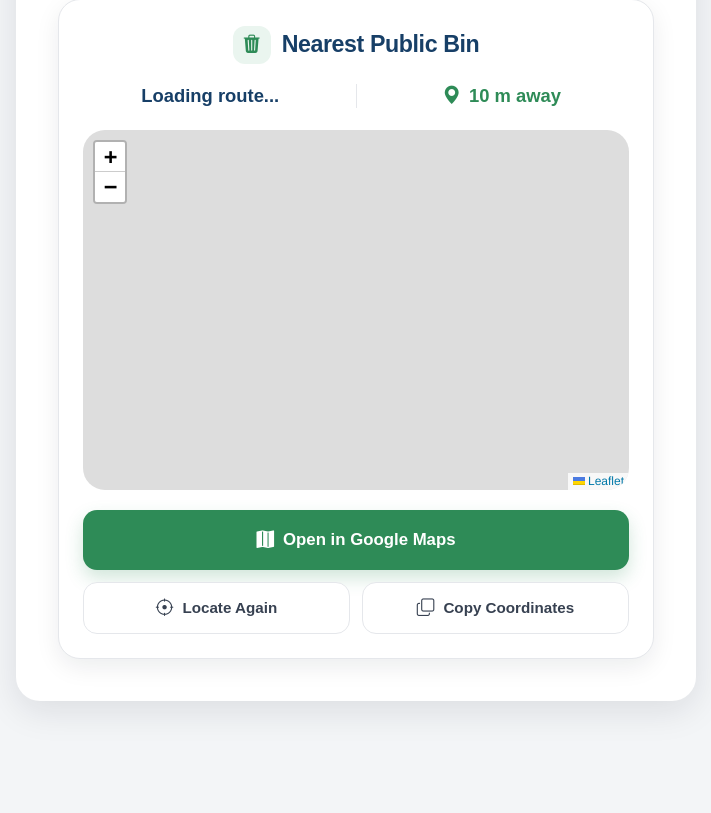
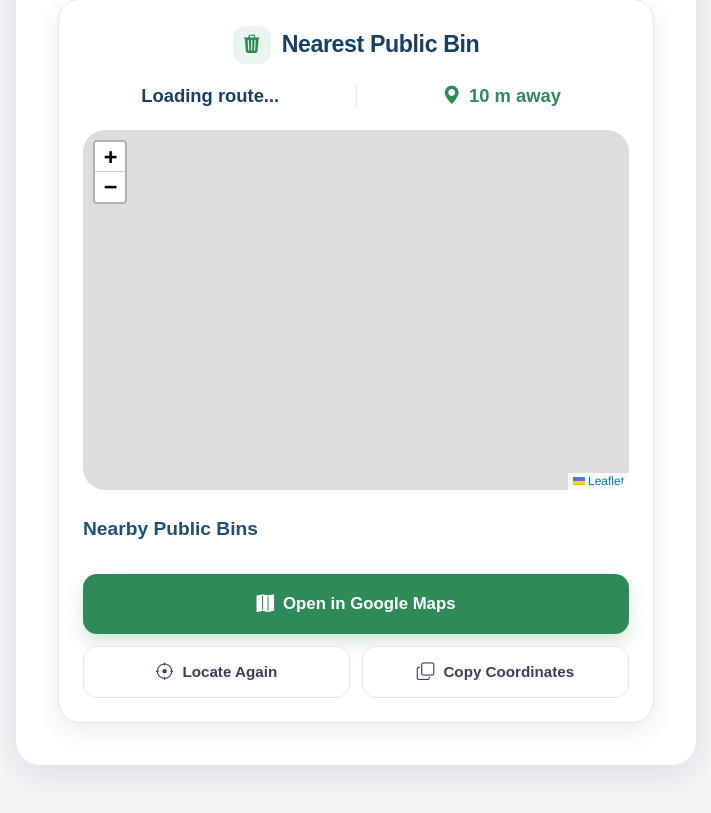
Before and after one commit to Th3ThirdMan/nearest-bin, a Flask app: template templates/index.html in a window 1280 px wide. Shown: the part 357-1170 px from the top of the page, without its empty margins (284-995 px from the left). Before the commit the page ends 1066 px from the top, so only its background shows below. Run offline with Flask 3, Linux system fonts and the light colour scheme; the template is opened without the code that fills it: most values are stand-ins (such as "Sample title", 1, 10 or a date in 2020).

Commit message:
Add nearby public bins list

```diff
--- a/static/js/app.js
+++ b/static/js/app.js
@@ -121,6 +121,44 @@ if (window.findMyBinData) {
     }
 
     return `${Math.round(distance)} m`;
+  }
+
+  function renderNearbyBinsList(bins) {
+    const container = document.getElementById("nearbyBinsList");
+
+    container.innerHTML = "";
+
+    bins.forEach(function (item, index) {
+      const binDistance = Math.round(item.distance);
+
+      const card = document.createElement("div");
+      card.className = "nearby-bin-item" + (index === 0 ? " active" : "");
+
+      card.innerHTML = `
+      <span>🗑️ Public Bin ${index + 1}</span>
+      <div>
+  <div class="nearby-bin-distance">
+    ${formatDistance(binDistance)}
+  </div>
+  <div class="nearby-bin-label">
+    Tap to navigate
+  </div>
+</div>
+      <span class="nearby-bin-arrow">›</span>
+    `;
+
+      card.addEventListener("click", function () {
+        binMarkers[index].fire("click");
+
+        document.querySelectorAll(".nearby-bin-item").forEach(function (item) {
+          item.classList.remove("active");
+        });
+
+        card.classList.add("active");
+      });
+
+      container.appendChild(card);
+    });
   }
 
   // -----------------------------
@@ -293,6 +331,7 @@ if (window.findMyBinData) {
   }
 
   createBinMarkers(nearestBins);
+  renderNearbyBinsList(nearestBins);
 
   // -----------------------------
   // Walking route
@@ -463,6 +502,7 @@ if (window.findMyBinData) {
           }
 
           createBinMarkers(data.nearestBins);
+          renderNearbyBinsList(data.nearestBins);
 
           const nearestBin = data.nearestBins[0];
           const nearestDistance = Math.round(nearestBin.distance);
--- a/static/style.css
+++ b/static/style.css
@@ -358,6 +358,62 @@ button:disabled {
   line-height: 1.45;
 }
 
+.nearby-bins {
+  margin-top: 28px;
+  text-align: left;
+}
+
+.nearby-bins h3 {
+  margin-bottom: 14px;
+  color: #1f4e79;
+  font-size: 1.2rem;
+  font-weight: 700;
+}
+
+#nearbyBinsList {
+  display: flex;
+  flex-direction: column;
+  gap: 10px;
+}
+
+.nearby-bin-item {
+  display: flex;
+  justify-content: space-between;
+  align-items: center;
+  padding: 14px 16px;
+  border: 1px solid #e5e7eb;
+  border-radius: 12px;
+  background: white;
+  cursor: pointer;
+  transition: all 0.2s ease;
+}
+
+.nearby-bin-item:hover {
+  background: #f8fafc;
+  border-color: #2e8b57;
+}
+
+.nearby-bin-item.active {
+  background: #ecfdf5;
+  border-color: #2e8b57;
+}
+
+.nearby-bin-distance {
+  font-weight: 700;
+  color: #2e8b57;
+}
+
+.nearby-bin-arrow {
+  color: #6b7280;
+  font-size: 1.1rem;
+}
+
+.nearby-bin-label {
+  margin-top: 2px;
+  font-size: 0.8rem;
+  color: #6b7280;
+}
+
 /* Mobile */
 
 @media (max-width: 768px) {
--- a/templates/index.html
+++ b/templates/index.html
@@ -1,6 +1,20 @@
 <!doctype html>
 <html lang="en">
   <head>
+    <link
+      rel="apple-touch-icon"
+      href="{{ url_for('static', filename='icons/icon-192.png') }}"
+    />
+    <link
+      rel="icon"
+      href="{{ url_for('static', filename='icons/favicon.ico') }}"
+    />
+
+    <meta name="apple-mobile-web-app-capable" content="yes" />
+
+    <meta name="apple-mobile-web-app-status-bar-style" content="default" />
+
+    <meta name="apple-mobile-web-app-title" content="FindMyBin" />
     <meta charset="UTF-8" />
     <meta name="viewport" content="width=device-width, initial-scale=1.0" />
     <meta name="theme-color" content="#2e8b57" />
@@ -95,6 +109,11 @@
         </div>
 
         <div id="map"></div>
+        <div class="nearby-bins">
+          <h3>Nearby Public Bins</h3>
+
+          <div id="nearbyBinsList"></div>
+        </div>
 
         <div class="result-actions">
           <button
```
Also changed, not shown: favicon.ico (added), static/manifest.json.
